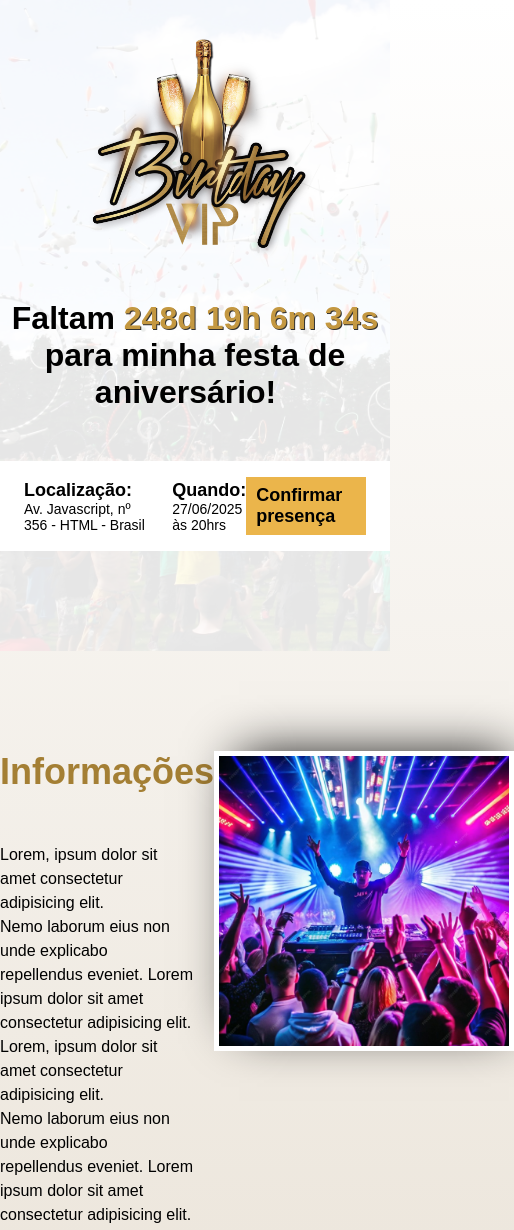
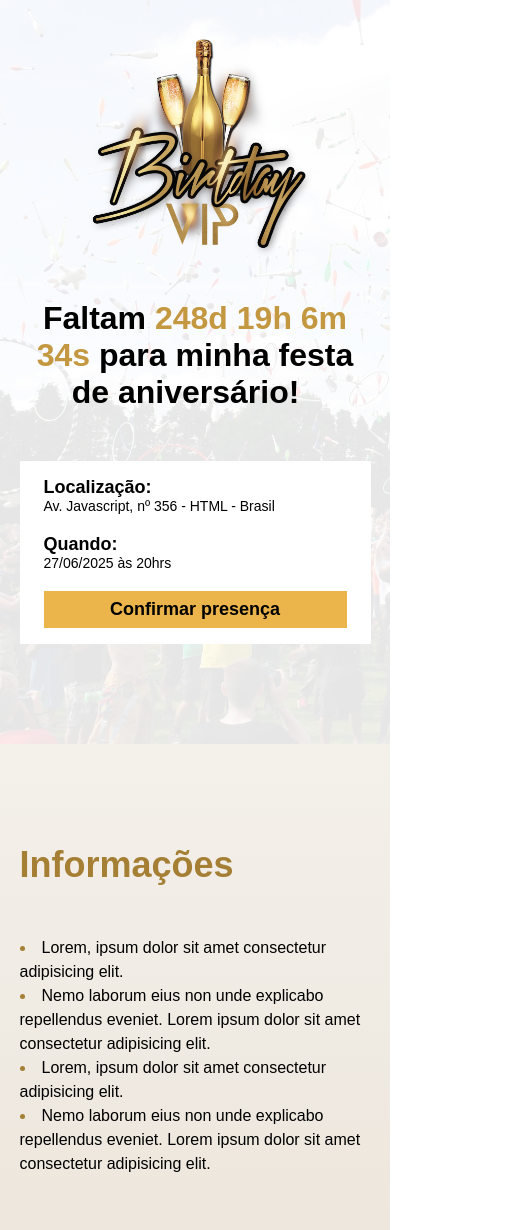
Before and after one commit to lucasgh91/evento_landingpage, a website built with Parcel: page src/index.html in a window 390 px wide. Shown: the top 1230 px of the page, 514 px wide, since content can reach past the window. Built offline with nearby package versions, Linux system fonts and the light colour scheme; files whose address does not match are found by name; a web font is replaced by a local one.

Commit message:
Ajuste responsividade

```diff
--- a/package.json
+++ b/package.json
@@ -1,8 +1,9 @@
 {
   "name": "evento_landingpage",
   "version": "1.0.0",
-  "main": "index.js",
+  "source":"./src/index.html",
   "scripts": {
+    "build": "parcel build",
     "dev": "parcel ./src/index.html ./src/styles/main.scss ./src/scripts/main.js",
     "test": "echo \"Error: no test specified\" && exit 1"
   },
--- a/sharp.config.json
+++ b/sharp.config.json
@@ -1,5 +1,5 @@
 {
   "png": {
-    "quality": 75
+    "quality": 50
   }
 }
--- a/src/scripts/main.js
+++ b/src/scripts/main.js
@@ -1,6 +1,6 @@
 window.addEventListener('DOMContentLoaded', function() {
 
-  // CONTADOR TEMPO
+  // CONTADOR
 
   const dataEvento = new Date('Jun 27, 2025 00:00:00')
 
@@ -21,9 +21,9 @@ window.addEventListener('DOMContentLoaded', function() {
     const minutos = Math.floor((diferencaDasHoras % tempoEmMs.horas) / tempoEmMs.minutos)
     const segundos = Math.floor((diferencaDasHoras % tempoEmMs.minutos) / tempoEmMs.segundos)
 
-    if (dias < 0) {
+    if (diferencaDasHoras < 0) {
       clearInterval(atualizaAsHoras)
-      document.getElementById('timeToEvent').parentNode.innerHTML = `O evento foi finalizado há <span id="timeToEvent">${Math.abs(dias)}</span> dias.`
+      document.getElementById('timeToEvent').parentNode.innerHTML = `O evento foi finalizado em <span id="timeToEvent">${dataEvento.toLocaleString().split(',')[0]} às ${('0' + dataEvento.getHours()).slice(-2)}:${('0' + dataEvento.getMinutes()).slice(-2)}</span>`
     } else {
       document.getElementById('timeToEvent').innerHTML = `${dias}d ${horas}h ${minutos}m ${segundos}s`
     }
--- a/src/styles/_hero.scss
+++ b/src/styles/_hero.scss
@@ -1,3 +1,4 @@
+@use 'configs/responsive';
 @use 'configs/variaveis';
 
 .hero {
@@ -8,6 +9,7 @@
   position: relative;
 
   .container {
+    display: block;
     padding-top: 0px;
 
     &::before {
@@ -42,7 +44,6 @@
 
       #timeToEvent {
         color: #c49841;
-        text-shadow: #323232 1px 1px 0;
       }
 
       img {
--- a/src/styles/_infos.scss
+++ b/src/styles/_infos.scss
@@ -1,3 +1,5 @@
+@use 'configs/responsive';
+
 .infos {
 
   &__text {
@@ -8,6 +10,7 @@
       li {
         line-height: 150%;
         list-style: disc;
+        list-style-position: inside;
 
         &::marker {
           color: #a47f34;
@@ -21,4 +24,32 @@
     border: 5px solid #fff;
     box-shadow: 10px -10px 50px -15px #000;
   }
+
+  @include responsive.media(mobile) {
+
+    &__text {
+
+      ul {
+
+        margin: 0;
+      }
+    }
+
+    &__img {
+      display: none;
+    }
+  }
+
+  @include responsive.media(tablet) {
+    &__img {
+      display: none;
+    }
+  }
+
+  @include responsive.media(desktop) {
+    &__img {
+      margin-top: 50px;
+      height: 200px;
+    }
+  }
 }
--- a/src/styles/components/_button.scss
+++ b/src/styles/components/_button.scss
@@ -6,6 +6,7 @@
   background-color: #ebb54b ;
   font-size: 18px;
   font-weight: bold;
+  text-align: center;
 
   &:hover {
     background-color: #f9ecbc;
--- a/src/styles/components/_infos-bar.scss
+++ b/src/styles/components/_infos-bar.scss
@@ -1,3 +1,5 @@
+@use '../configs/responsive';
+
 .infos-bar {
   max-width: 670px;
   margin: 0 auto;
@@ -7,6 +9,10 @@
   background-color: #fff;
   text-align: left;
 
+  .button {
+    margin-left: 20px;
+  }
+
   &__list {
     display: flex;
     align-items: center;
@@ -14,10 +20,27 @@
 
     &__item {
       font-size: 14px;
+
       b {
         font-size: 18px;
         display: block;
       }
     }
   }
+
+  @include responsive.media(mobile) {
+
+    flex-direction: column;
+
+    &__list {
+      align-items: flex-start;
+      flex-direction: column;
+    }
+
+    .button {
+      margin-left: 0;
+      margin-top: 20px;
+      justify-content: center;
+    }
+  }
 }
--- /dev/null
+++ b/src/styles/configs/_responsive.scss
@@ -0,0 +1,11 @@
+@mixin media($size) {
+  @if $size == 'mobile' {
+    @media (max-width: 425px) { @content; }
+  } @else if $size == 'tablet' {
+    @media (max-width: 768px) { @content; }
+  } @else if $size == 'desktop' {
+    @media (max-width: 1024px) { @content; }
+  } @else if $size == 'big-desktop' {
+    @media (max-width: 1440px) { @content; }
+  }
+}
--- a/src/styles/main.scss
+++ b/src/styles/main.scss
@@ -1,4 +1,5 @@
 @use 'configs/variaveis';
+@use 'configs/responsive';
 @use 'components/infos-bar';
 @use 'components/button';
 @use 'components/modal';
@@ -23,7 +24,7 @@ body {
 
 .container {
   max-width: 1023px;
-  width: 100%;
+  width: 90%;
   padding: 100px 0;
   margin: 0 auto;
   display: flex;
```
